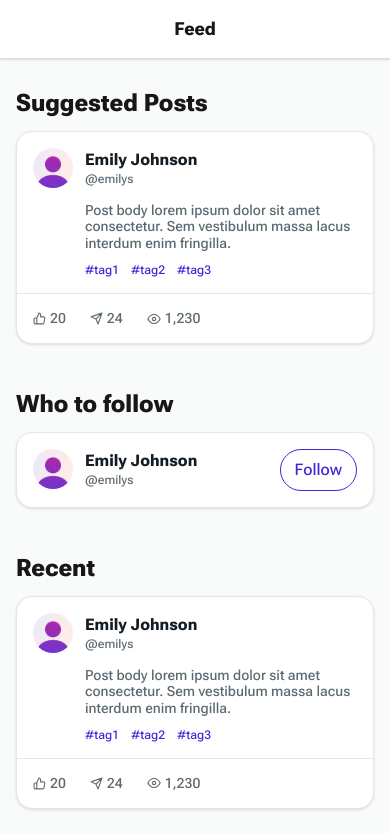
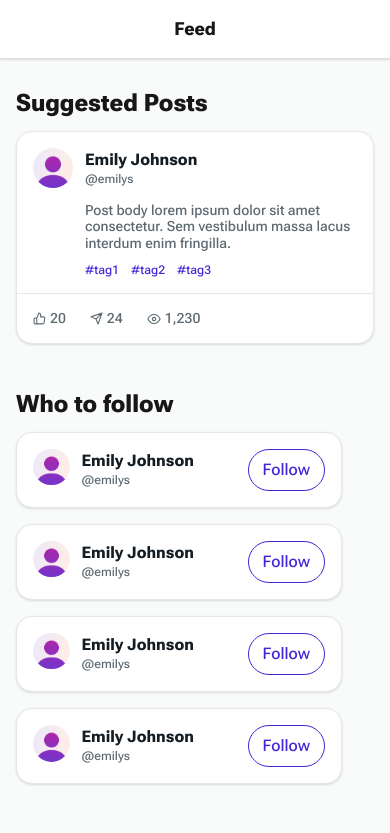
Before and after one commit to ryanoliv/metaversal-dev-test, a Next.js app: page / in a window 390 px wide. Shown: the top 833 px of the page. Built offline with nearby package versions, Linux system fonts and the light colour scheme.

Commit message:
static user feed page: mobile & desktop

```diff
--- a/src/app/page.tsx
+++ b/src/app/page.tsx
@@ -2,7 +2,8 @@ import Image from "next/image";
 
 export default function Home() {
   return (
-    <section className="flex flex-col gap-12 py-8 px-4 bg-content/base">
+    <section className="flex justify-center bg-content/base">
+      <div className="flex flex-col gap-12 py-8 px-4 max-w-[700px]">
         <div className="flex flex-col gap-4">
           <h2 className="text-lg">Suggested Posts</h2>
           <div className="flex flex-col bg-content/surface shadow rounded-2xl border border-content/border">
@@ -106,8 +107,8 @@ export default function Home() {
         </div>
         <div className="flex flex-col gap-4">
           <h2 className="text-lg">Who to follow</h2>
-        <div className="flex flex-col gap-4">
-          <div className="flex flex-col bg-content/surface shadow rounded-2xl border border-content/border">
+          <div className="flex gap-4 flex-wrap">
+            <div className="flex flex-col bg-content/surface shadow rounded-2xl border border-content/border max-w-[326px]">
               <div className="flex flex-col p-4 rounded-t-2xl">
                 <div className="flex gap-3">
                   <div>
@@ -121,10 +122,96 @@ export default function Home() {
                   </div>
                   <div className="flex flex-1 flex-col gap-3">
                     <div className="flex flex-col gap-1 py-1">
-                    <h3 className="text-base text-text/text-primary">
+                      <h3 className="text-base text-text/text-primary min-w-[154px]">
                         Emily Johnson
                       </h3>
-                    <p className="text-xs text-text/text-secondary">@emilys</p>
+                      <p className="text-xs text-text/text-secondary">
+                        @emilys
+                      </p>
+                    </div>
+                  </div>
+                  <button className="py-2 px-3.5 border text-primary/default border-primary/default rounded-3xl">
+                    Follow
+                  </button>
+                </div>
+              </div>
+            </div>
+            <div className="flex flex-col bg-content/surface shadow rounded-2xl border border-content/border max-w-[326px]">
+              <div className="flex flex-col p-4 rounded-t-2xl">
+                <div className="flex gap-3">
+                  <div>
+                    <Image
+                      src="/Avatar.png"
+                      alt="User avatar"
+                      width={40}
+                      height={40}
+                      className="rounded-3xl"
+                    />
+                  </div>
+                  <div className="flex flex-1 flex-col gap-3">
+                    <div className="flex flex-col gap-1 py-1">
+                      <h3 className="text-base text-text/text-primary min-w-[154px]">
+                        Emily Johnson
+                      </h3>
+                      <p className="text-xs text-text/text-secondary">
+                        @emilys
+                      </p>
+                    </div>
+                  </div>
+                  <button className="py-2 px-3.5 border text-primary/default border-primary/default rounded-3xl">
+                    Follow
+                  </button>
+                </div>
+              </div>
+            </div>
+            <div className="flex flex-col bg-content/surface shadow rounded-2xl border border-content/border max-w-[326px]">
+              <div className="flex flex-col p-4 rounded-t-2xl">
+                <div className="flex gap-3">
+                  <div>
+                    <Image
+                      src="/Avatar.png"
+                      alt="User avatar"
+                      width={40}
+                      height={40}
+                      className="rounded-3xl"
+                    />
+                  </div>
+                  <div className="flex flex-1 flex-col gap-3">
+                    <div className="flex flex-col gap-1 py-1">
+                      <h3 className="text-base text-text/text-primary min-w-[154px]">
+                        Emily Johnson
+                      </h3>
+                      <p className="text-xs text-text/text-secondary">
+                        @emilys
+                      </p>
+                    </div>
+                  </div>
+                  <button className="py-2 px-3.5 border text-primary/default border-primary/default rounded-3xl">
+                    Follow
+                  </button>
+                </div>
+              </div>
+            </div>
+            <div className="flex flex-col bg-content/surface shadow rounded-2xl border border-content/border max-w-[326px]">
+              <div className="flex flex-col p-4 rounded-t-2xl">
+                <div className="flex gap-3">
+                  <div>
+                    <Image
+                      src="/Avatar.png"
+                      alt="User avatar"
+                      width={40}
+                      height={40}
+                      className="rounded-3xl"
+                    />
+                  </div>
+                  <div className="flex flex-1 flex-col gap-3">
+                    <div className="flex flex-col gap-1 py-1">
+                      <h3 className="text-base text-text/text-primary min-w-[154px]">
+                        Emily Johnson
+                      </h3>
+                      <p className="text-xs text-text/text-secondary">
+                        @emilys
+                      </p>
                     </div>
                   </div>
                   <button className="py-2 px-3.5 border text-primary/default border-primary/default rounded-3xl">
@@ -181,9 +268,9 @@ export default function Home() {
                   <path
                     d="M4.66659 14.6666H2.66659C2.31296 14.6666 1.97382 14.5262 1.72378 14.2761C1.47373 14.0261 1.33325 13.6869 1.33325 13.3333V8.66665C1.33325 8.31302 1.47373 7.97389 1.72378 7.72384C1.97382 7.47379 2.31296 7.33331 2.66659 7.33331H4.66659M9.33325 5.99998V3.33331C9.33325 2.80288 9.12254 2.29417 8.74747 1.9191C8.37239 1.54403 7.86369 1.33331 7.33325 1.33331L4.66659 7.33331V14.6666H12.1866C12.5081 14.6703 12.8202 14.5576 13.0652 14.3493C13.3102 14.1411 13.4717 13.8513 13.5199 13.5333L14.4399 7.53331C14.4689 7.34222 14.456 7.1471 14.4021 6.96148C14.3483 6.77586 14.2547 6.60418 14.1278 6.45832C14.001 6.31247 13.844 6.19593 13.6676 6.11679C13.4913 6.03765 13.2999 5.99779 13.1066 5.99998H9.33325Z"
                     stroke="currentColor"
-                  stroke-width="1.33333"
-                  stroke-linecap="round"
-                  stroke-linejoin="round"
+                    strokeWidth="1.33333"
+                    strokeLinecap="round"
+                    strokeLinejoin="round"
                   />
                 </svg>
                 20
@@ -200,9 +287,9 @@ export default function Home() {
                   <path
                     d="M14.6666 1.33331L7.33325 8.66665M14.6666 1.33331L9.99992 14.6666L7.33325 8.66665M14.6666 1.33331L1.33325 5.99998L7.33325 8.66665"
                     stroke="currentColor"
-                  stroke-width="1.33333"
-                  stroke-linecap="round"
-                  stroke-linejoin="round"
+                    strokeWidth="1.33333"
+                    strokeLinecap="round"
+                    strokeLinejoin="round"
                   />
                 </svg>
                 24
@@ -219,16 +306,16 @@ export default function Home() {
                   <path
                     d="M0.666748 6.00002C0.666748 6.00002 3.33341 0.666687 8.00008 0.666687C12.6667 0.666687 15.3334 6.00002 15.3334 6.00002C15.3334 6.00002 12.6667 11.3334 8.00008 11.3334C3.33341 11.3334 0.666748 6.00002 0.666748 6.00002Z"
                     stroke="currentColor"
-                  stroke-width="1.33333"
-                  stroke-linecap="round"
-                  stroke-linejoin="round"
+                    strokeWidth="1.33333"
+                    strokeLinecap="round"
+                    strokeLinejoin="round"
                   />
                   <path
                     d="M8.00008 8.00002C9.10465 8.00002 10.0001 7.10459 10.0001 6.00002C10.0001 4.89545 9.10465 4.00002 8.00008 4.00002C6.89551 4.00002 6.00008 4.89545 6.00008 6.00002C6.00008 7.10459 6.89551 8.00002 8.00008 8.00002Z"
                     stroke="#5C6970"
-                  stroke-width="1.33333"
-                  stroke-linecap="round"
-                  stroke-linejoin="round"
+                    strokeWidth="1.33333"
+                    strokeLinecap="round"
+                    strokeLinejoin="round"
                   />
                 </svg>
                 1,230
@@ -236,6 +323,7 @@ export default function Home() {
             </div>
           </div>
         </div>
+      </div>
     </section>
   );
 }
```
Lines whose indentation alone changed are shown as unchanged.
